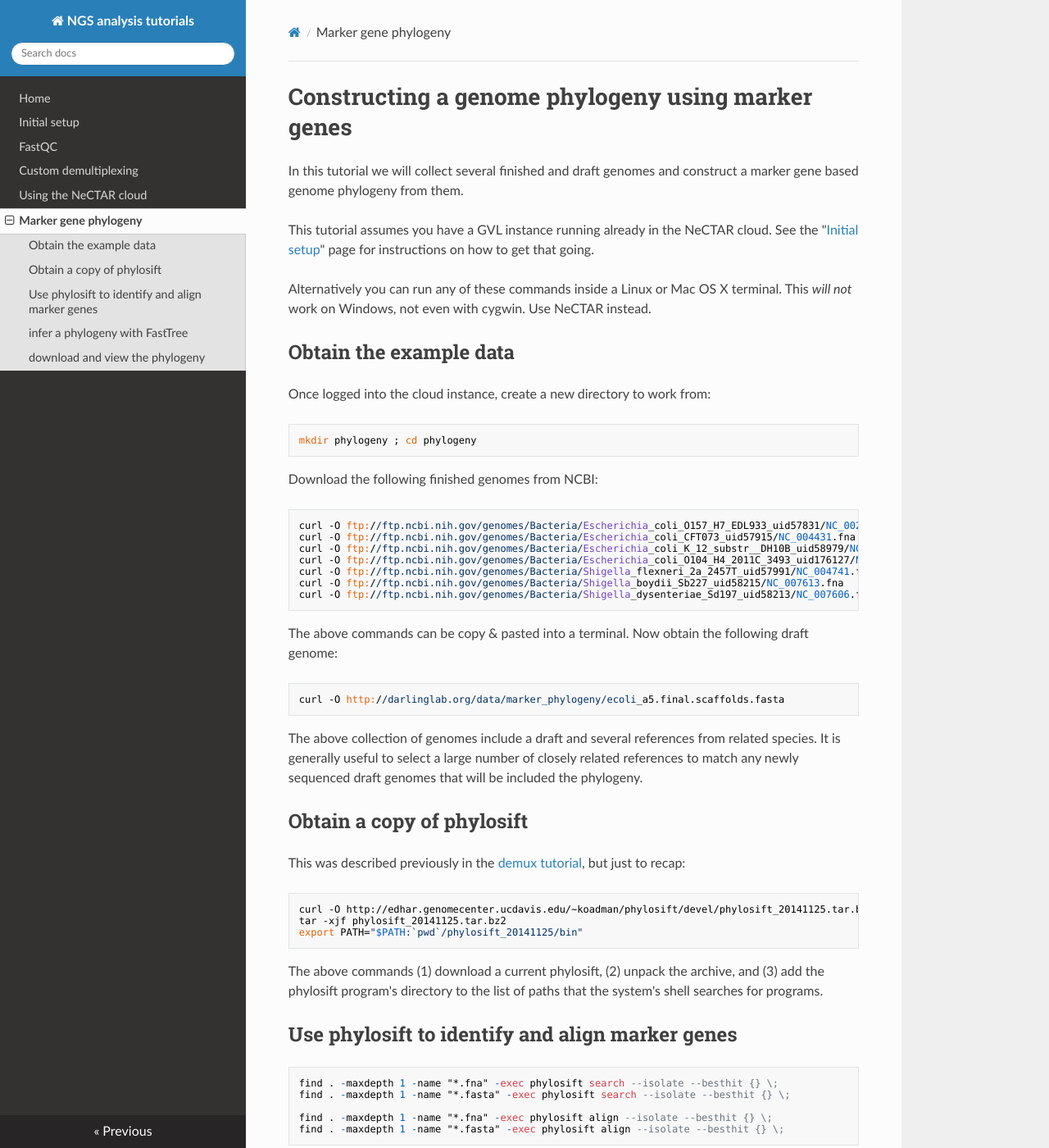
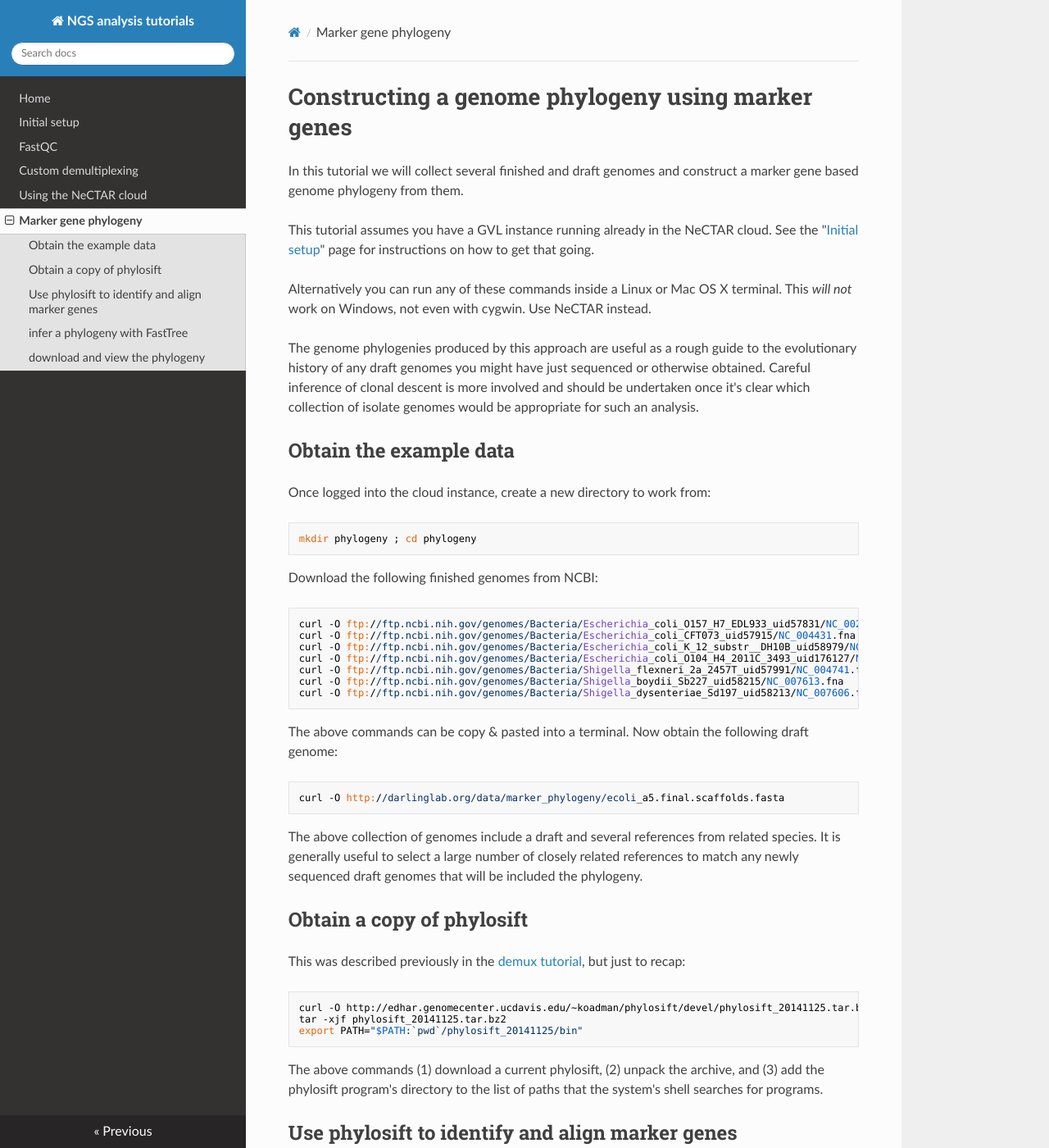
Before and after one commit to koadman/platypusfarm, an MkDocs documentation site: the page built from platypusfarm/docs/marker_phylogeny.md, in a window 1280 px wide and 1400 px high. Shown: the whole window at 82% size. Built offline with MkDocs 1.6.1, drawn with Linux system fonts in a browser that asks for light colours; nearby versions of some CDN libraries; old or Windows-style settings are respelled for this version of MkDocs; some of the changed text lies outside the part shown.

Commit message:
instructions fix & a visual aid

```diff
--- a/platypusfarm/docs/marker_phylogeny.md
+++ b/platypusfarm/docs/marker_phylogeny.md
@@ -7,6 +7,10 @@ See the "[Initial setup](gvlsetup)" page for instructions on how to get that goi
 
 Alternatively you can run any of these commands inside a Linux or Mac OS X terminal.
 This _will not_ work on Windows, not even with cygwin. Use NeCTAR instead.
+
+The genome phylogenies produced by this approach are useful as a rough guide to the evolutionary history of any draft genomes
+you might have just sequenced or otherwise obtained. Careful inference of clonal descent is more involved and should be
+undertaken once it's clear which collection of isolate genomes would be appropriate for such an analysis.
 
 ## Obtain the example data
 
@@ -78,3 +82,9 @@ Use `scp` or [FileZilla](https://filezilla-project.org/download.php?type=client)
 The last steps are to view it, interpret it, and publish it. There are many phylogeny viewer softwares, here we will use FigTree. You will need to [download and install FigTree](http://tree.bio.ed.ac.uk/software/figtree/) to your computer. Once installed, either launch by double-click (Mac) or via the start menu (Windows). Now we can open the tree file `codon_tree.tre`.
 
 Once open, enable the node labels which show bootstrap confidence. Optionally midpoint root the tree, adjust the line width, and export a PDF.
+
+If everything worked according to plan you should get a phylogeny that looks something like this:
+
+![A marker gene tree made with phylosift and FastTree](marker_gene_tree.png)
+
+The branch length units are substitutions per site. The node labes are clade confidence estimates.
```
Also changed, not shown: other parts of platypusfarm/docs/marker_phylogeny.md (+1 -1 lines), platypusfarm/docs/marker_gene_tree.png (added).
